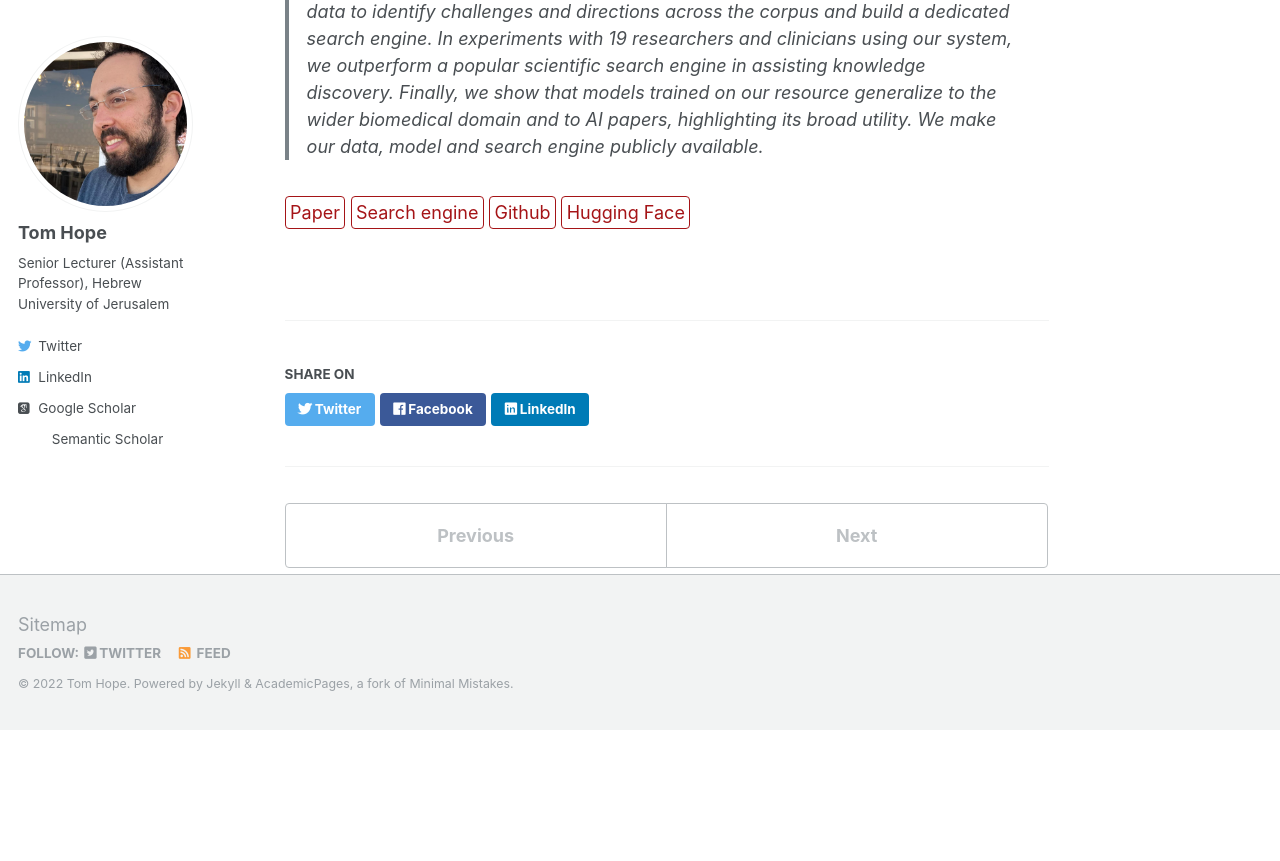
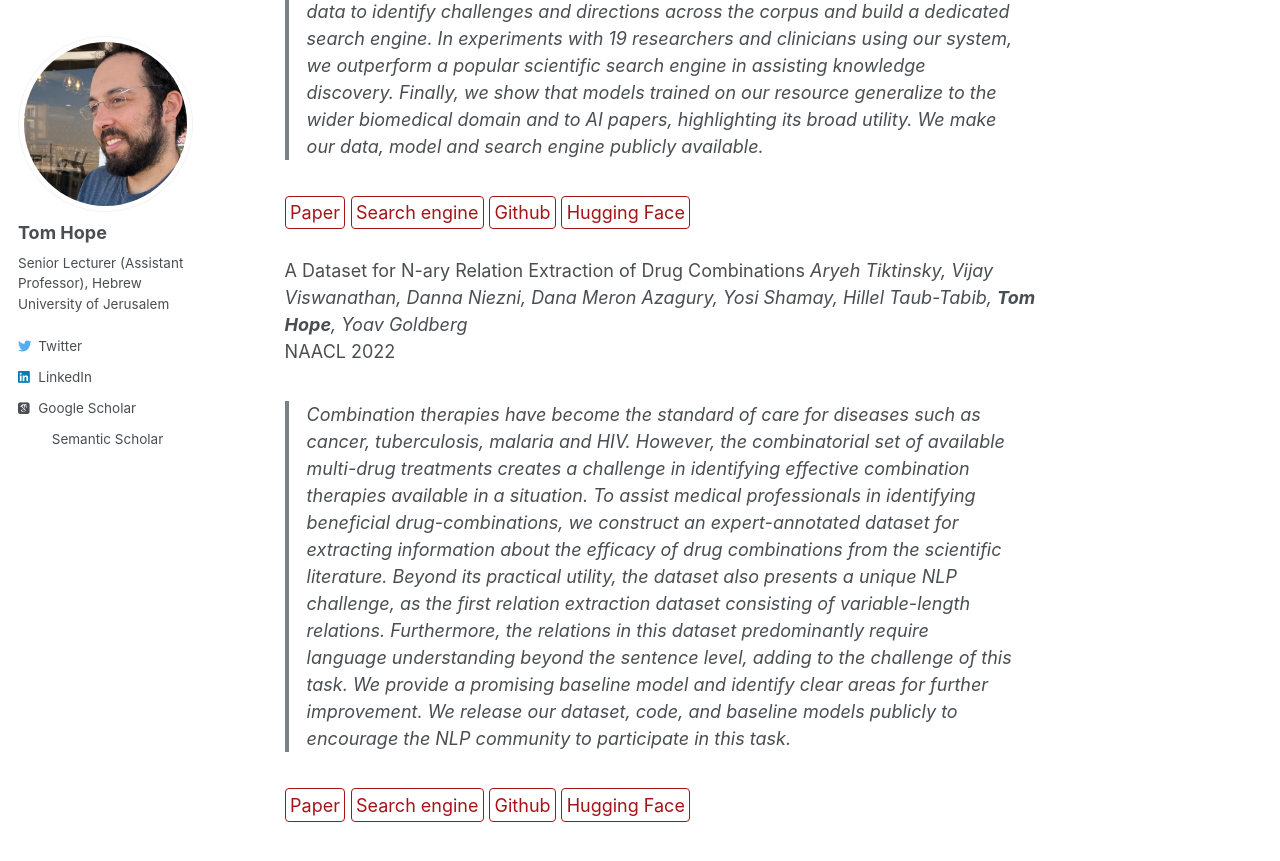
Before and after one commit to tomhoper/tomhoper.github.io, a Jekyll site: the page built from _research/sciie.md, in a window 1280 px wide and 900 px high, scrolled down 1707 px. Shown: the top 861 px of the window. Built offline with Jekyll 4.4.1, drawn with Linux system fonts in a browser that asks for light colours; some web fonts are replaced; before the commit the page ends 2437 px from its top, so only the background shows below that.

Commit message:
Update sciie.md

```diff
--- a/_research/sciie.md
+++ b/_research/sciie.md
@@ -32,3 +32,13 @@ AAAI 2022
 > Keeping track of scientific challenges, advances and emerging directions is a fundamental part of research. However, researchers face a flood of papers that hinders discovery of important knowledge. In biomedicine, this directly impacts human lives. To address this problem, we present a novel task of extraction and search of scientific challenges and directions, to facilitate rapid knowledge discovery. We construct and release an expert-annotated corpus of texts sampled from full-length papers, labeled with novel semantic categories that generalize across many types of challenges and directions. We focus on a large corpus of interdisciplinary work relating to the COVID-19 pandemic, ranging from biomedicine to areas such as AI and economics. We apply a model trained on our data to identify challenges and directions across the corpus and build a dedicated search engine. In experiments with 19 researchers and clinicians using our system, we outperform a popular scientific search engine in assisting knowledge discovery. Finally, we show that models trained on our resource generalize to the wider biomedical domain and to AI papers, highlighting its broad utility. We make our data, model and search engine publicly available.
 
 [Paper](https://arxiv.org/abs/2108.13751){: .btn--research} [Search engine](https://challenges.apps.allenai.org/){: .btn--research} [Github](https://github.com/Dan-La/scientific-challenges-and-directions){: .btn--research} [Hugging Face](https://huggingface.co/DanL/scientific-challenges-and-directions){: .btn--research}
+
+
+A Dataset for N-ary Relation Extraction of Drug Combinations
+_Aryeh Tiktinsky, Vijay Viswanathan, Danna Niezni, Dana Meron Azagury, Yosi Shamay, Hillel Taub-Tabib, **Tom Hope**, Yoav Goldberg_
+<br>
+NAACL 2022
+
+> Combination therapies have become the standard of care for diseases such as cancer, tuberculosis, malaria and HIV. However, the combinatorial set of available multi-drug treatments creates a challenge in identifying effective combination therapies available in a situation. To assist medical professionals in identifying beneficial drug-combinations, we construct an expert-annotated dataset for extracting information about the efficacy of drug combinations from the scientific literature. Beyond its practical utility, the dataset also presents a unique NLP challenge, as the first relation extraction dataset consisting of variable-length relations. Furthermore, the relations in this dataset predominantly require language understanding beyond the sentence level, adding to the challenge of this task. We provide a promising baseline model and identify clear areas for further improvement. We release our dataset, code, and baseline models publicly to encourage the NLP community to participate in this task.
+
+[Paper](https://arxiv.org/abs/2205.02289){: .btn--research} [Search engine](https://spike4cancer.apps.allenai.org/){: .btn--research} [Github](https://github.com/allenai/drug-combo-extraction){: .btn--research} [Hugging Face](https://huggingface.co/allenai/drug-combo-classifier-pubmedbert-dapt){: .btn--research}
```
